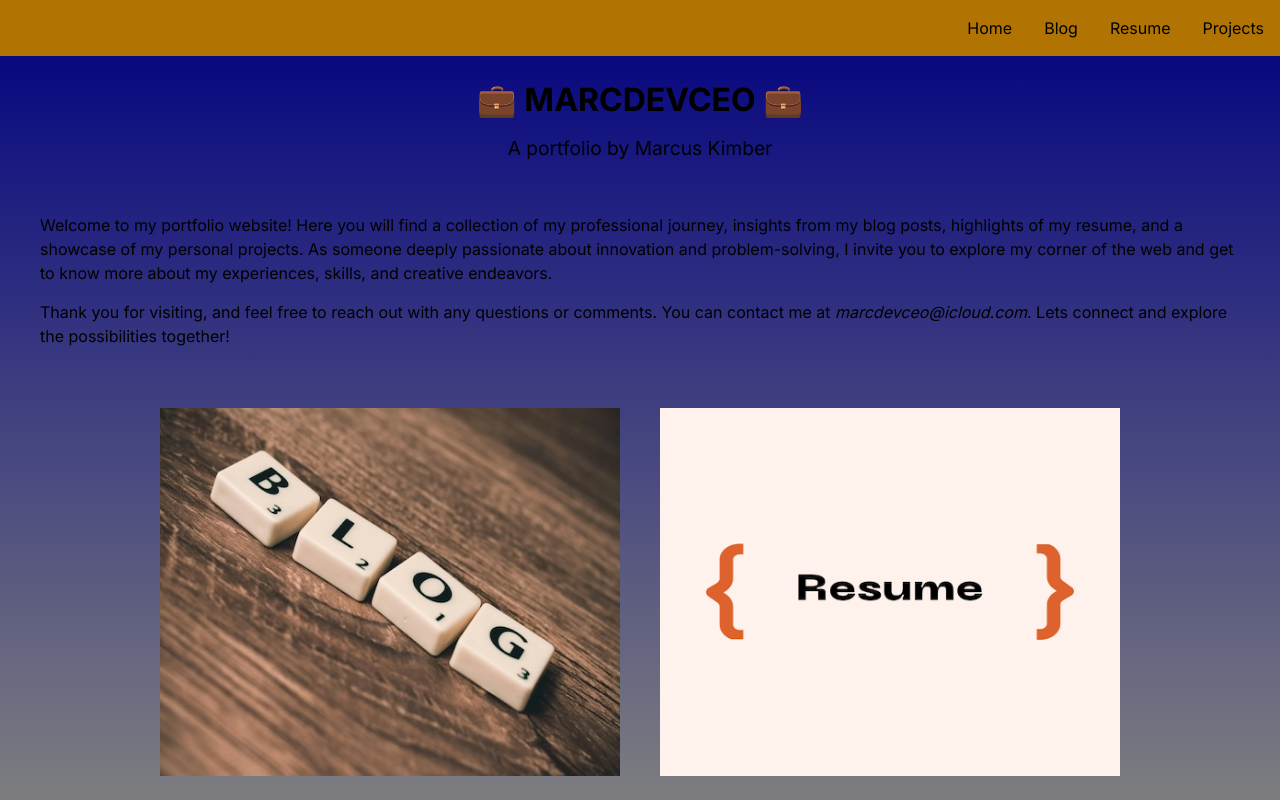
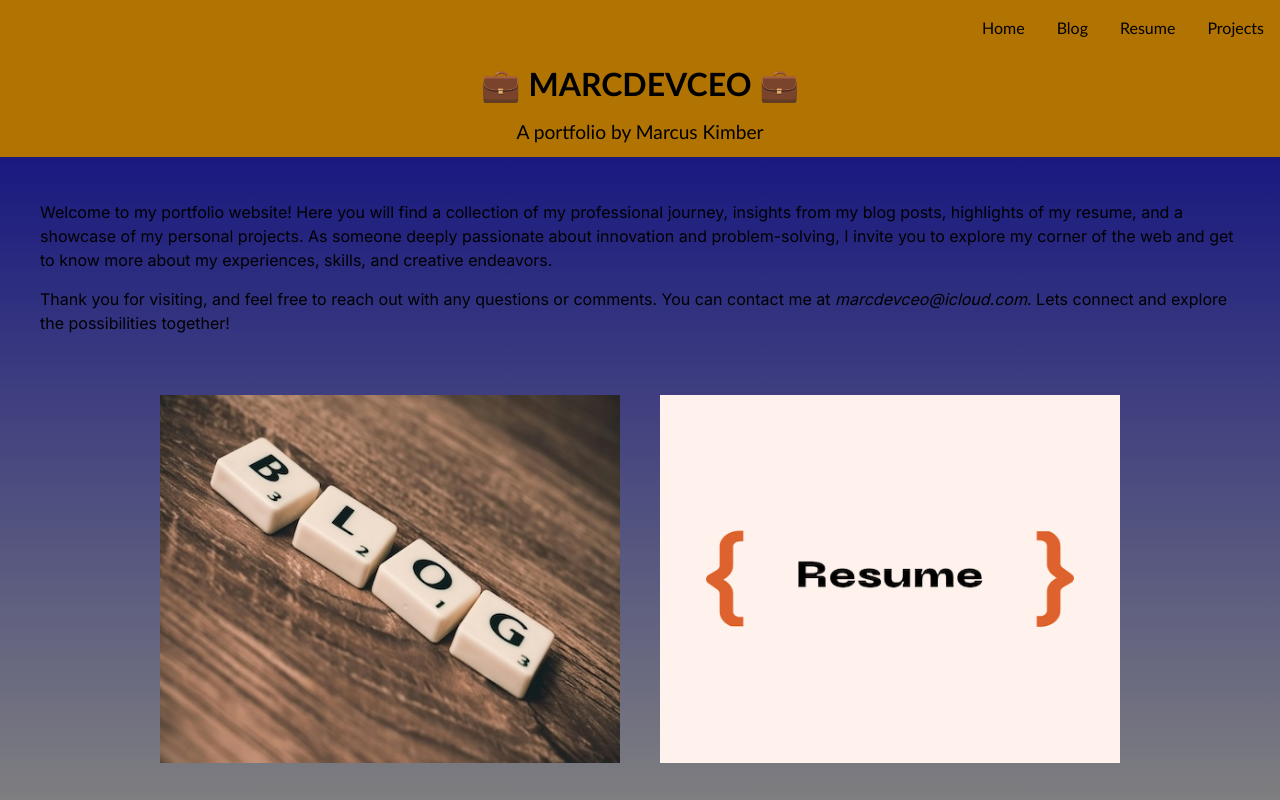
Before and after one commit to marcdevceo/portfolio_app, a Next.js app: page / in a window 1280 px wide. Shown: the top 800 px of the page. Built offline with nearby package versions, Linux system fonts and the light colour scheme.

Commit message:
updated header and styles to fix the header section

```diff
--- a/app/blog/[id]/page.tsx
+++ b/app/blog/[id]/page.tsx
@@ -10,7 +10,7 @@ interface BlogProps {
       const post = await response.json();
 
       return (
-          <div className='m-10'>
+          <div className='content m-10'>
               <h1 className="header">{post.title}</h1>
               <h4 className="text-end blog-date">{post.published_date}</h4>
               <article className='post'>
--- a/app/blog/page.tsx
+++ b/app/blog/page.tsx
@@ -13,7 +13,7 @@ export default async function Blog() {
         const posts = await response.json();
 
         return (
-            <div className='m-5'>
+            <div className='content m-5'>
                 <h1 className='header new'>My Thoughts ...</h1>
                 <ul className='text-center m-10'>
                     {posts.map((post: Post) => (
--- a/app/globals.css
+++ b/app/globals.css
@@ -26,6 +26,11 @@ body {
 
 header {
   background-color: rgb(177, 115, 1);
+  font-family: 'Trebuchet MS', 'Lucida Sans Unicode', 'Lucida Grande', 'Lucida Sans', Arial, sans-serif;
+  position: fixed;
+  top: 0;
+  left: 0;
+  width: 100%;
 }
 
 footer {
@@ -46,17 +51,19 @@ footer {
 
 
 .header {
-  font-family: var(--bubblegum-sans);
   text-align: center;
   margin-top: 4px;
   font-size: 2rem;
   font-weight: bolder;
 }
 .sub-header {
-  font-family: var(--bubblegum-sans);
   text-align: center;
   padding: 10px;
   font-size: 1.2rem;
+}
+
+.content {
+  margin-top: 200px;
 }
 
 p {
--- a/app/layout.tsx
+++ b/app/layout.tsx
@@ -20,6 +20,8 @@ export default function RootLayout({
       <body className={inter.className}>
         <header>
           <Navbar />
+          <h1 className='header'>💼 MARCDEVCEO 💼</h1>
+          <h3 className="sub-header">A portfolio by Marcus Kimber</h3>
         </header>
         <div className="body">
           {children}
--- a/app/page.tsx
+++ b/app/page.tsx
@@ -8,11 +8,8 @@ import Link from "next/link";
 export default function Home() {
   return (
     <div>
-      <div className="m-5">
-        <h1 className='header'>💼 MARCDEVCEO 💼</h1>
-        <h3 className="sub-header">A portfolio by Marcus Kimber</h3>
-      </div>
-      <div className="m-10">
+
+      <div className="content m-10">
         <p>
           Welcome to my portfolio website! Here you will find a collection of my
           professional journey, insights from my blog posts, highlights of my
--- a/app/projects/page.tsx
+++ b/app/projects/page.tsx
@@ -5,7 +5,7 @@ import mellcWebsite from '../../public/mellc-website.png'
 
 const Projects = () => {
   return (
-    <div className='m-10'>
+    <div className='content m-10'>
         <div className='header mb-5'>
             <h1>My Projects 🧑🏽‍💻</h1>
         </div>
--- a/app/resume/page.tsx
+++ b/app/resume/page.tsx
@@ -2,7 +2,7 @@ import React from 'react'
 
 const Resume = () => {
     return (
-      <div className='m-7 px-4'>
+      <div className='content m-7 px-4'>
         <section className='mb-8'>
           <h1 className='text-3xl font-bold'>Marcus Kimber</h1>
           <h3>Customer and Data Focused Developer</h3>
```
